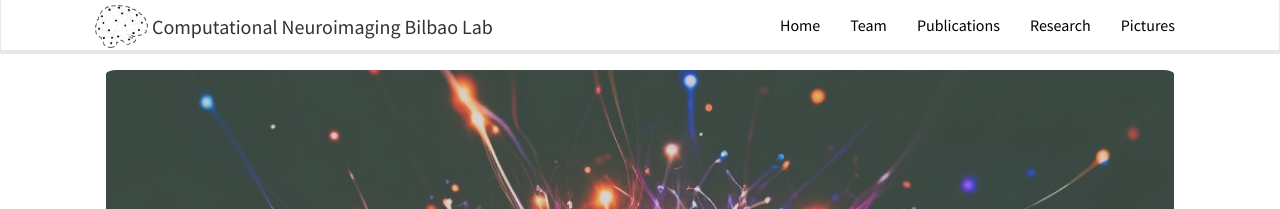
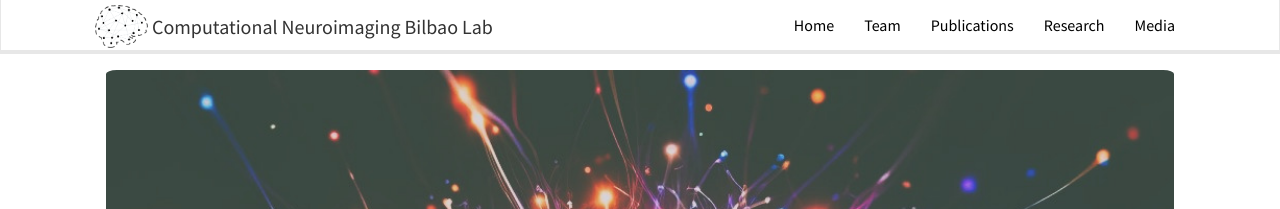
Before and after one commit to itellaetxe/compneurobilbao_website, a Jekyll site: the page built from _pages/home.md, in a window 1280 px wide. Shown: the top 209 px of the page. Built offline with Jekyll 4.4.1, drawn with Linux system fonts in a browser that asks for light colours; nearby versions of some CDN libraries.

Commit message:
[change pictures for media]

```diff
--- a/_includes/header.html
+++ b/_includes/header.html
@@ -22,7 +22,7 @@
 				<li><a href="{{ site.url }}{{ site.baseurl }}/publications">Publications</a></li>
 				<!-- <li><a href="{{ site.url }}{{ site.baseurl }}/allnews">News</a></li> -->
 				<li><a href="{{ site.url }}{{ site.baseurl }}/research">Research</a></li>
-				<li><a href="{{ site.url }}{{ site.baseurl }}/pictures">Pictures</a></li>
+				<li><a href="{{ site.url }}{{ site.baseurl }}/pictures">Media</a></li>
 			</ul>
 		</div>
 	</div>
```
Also changed, not shown: _pages/publications.md (+0 -2 lines).
